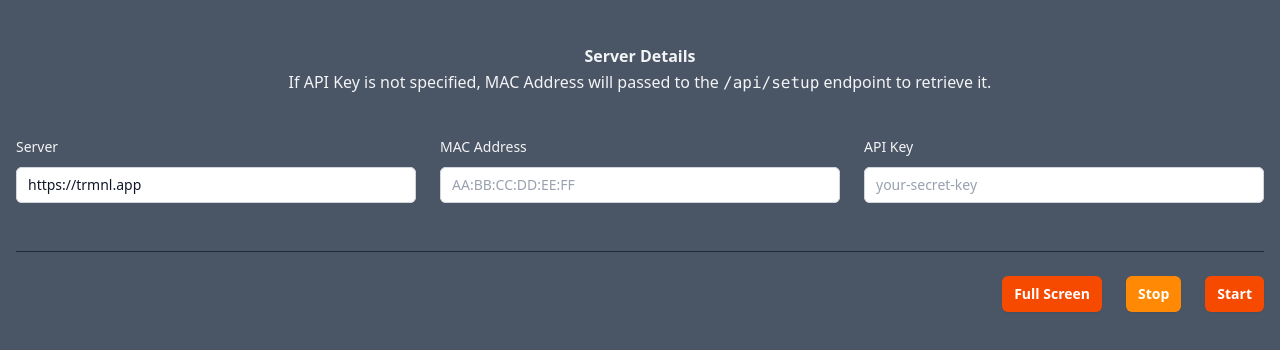
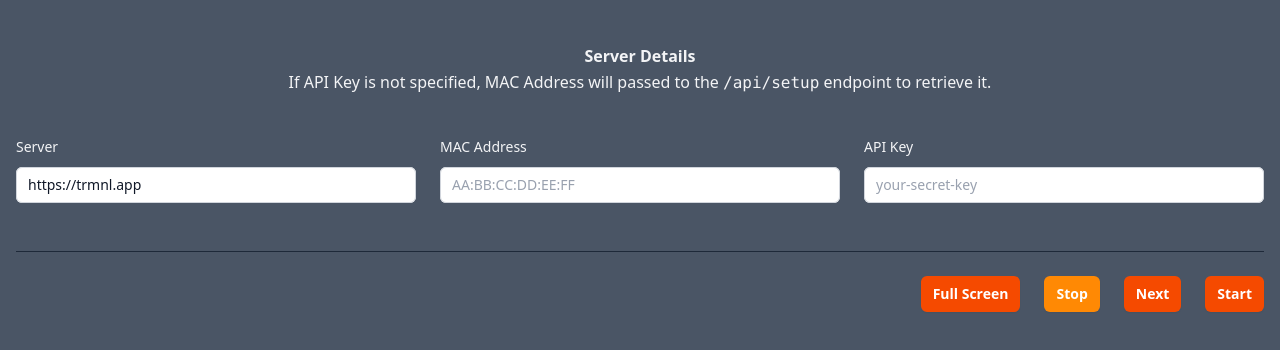
Before and after one commit to deisterhold/trmnl-simulator, a website: page src/index.html in a window 1280 px wide. Shown: the part 482-832 px from the top of the page. Drawn offline with nearby package versions, Linux system fonts and the light colour scheme.

Commit message:
feat: add next button, like the button on the back of the physical trmnl

```diff
--- a/src/index.html
+++ b/src/index.html
@@ -84,6 +84,7 @@
             <div class="mt-6 flex items-center justify-end gap-x-6">
               <button type="button" onclick="toggleFullScreen()" class="rounded-md bg-orange-600 px-3 py-2 text-sm font-semibold text-white shadow-xs hover:bg-orange-500 focus-visible:outline-2 focus-visible:outline-offset-2 focus-visible:outline-orangle-600">Full Screen</button>
               <button type="button" onclick="stop()" disabled class="rounded-md bg-orange-600 px-3 py-2 text-sm font-semibold text-white shadow-xs hover:bg-orange-500 focus-visible:outline-2 focus-visible:outline-offset-2 focus-visible:outline-orangle-600 disabled:bg-orange-400">Stop</button>
+              <button type="button" onclick="next()" class="rounded-md bg-orange-600 px-3 py-2 text-sm font-semibold text-white shadow-xs hover:bg-orange-500 focus-visible:outline-2 focus-visible:outline-offset-2 focus-visible:outline-orangle-600 disabled:bg-orange-400">Next</button>
               <button type="button" onclick="start()" class="rounded-md bg-orange-600 px-3 py-2 text-sm font-semibold text-white shadow-xs hover:bg-orange-500 focus-visible:outline-2 focus-visible:outline-offset-2 focus-visible:outline-orangle-600 disabled:bg-orange-400">Start</button>
             </div>
           </form>
--- a/src/js/index.js
+++ b/src/js/index.js
@@ -160,6 +160,33 @@ function start(firstRun = true) {
     }, firstRun ? 0 : frequencyInMs);
 }
 
+function next() {
+    console.log('Next...');
+
+    const server = document.getElementById('server').value;
+    const deviceId = document.getElementById('device-id').value;
+    const apiKey = document.getElementById('api-key').value;
+
+    if (!server) {
+        alert('Server is not populated.');
+        return;
+    }
+
+    if (!deviceId) {
+        alert('MAC Address is not populated.');
+        return;
+    }
+
+    if (!apiKey) {
+        alert('API Key is not populated.');
+        return;
+    }
+
+    display(server, deviceId, apiKey).catch((err) => {
+        alert(err);
+    });
+}
+
 function toggleFullScreen() {
     if (!document.fullscreenElement) {
         const screen = document.getElementById('screen');
```
